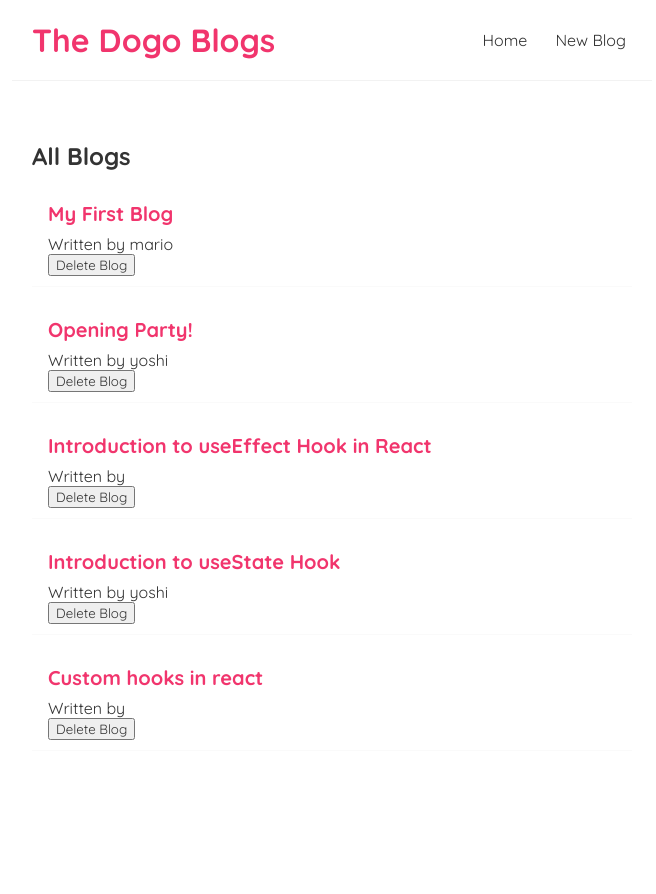
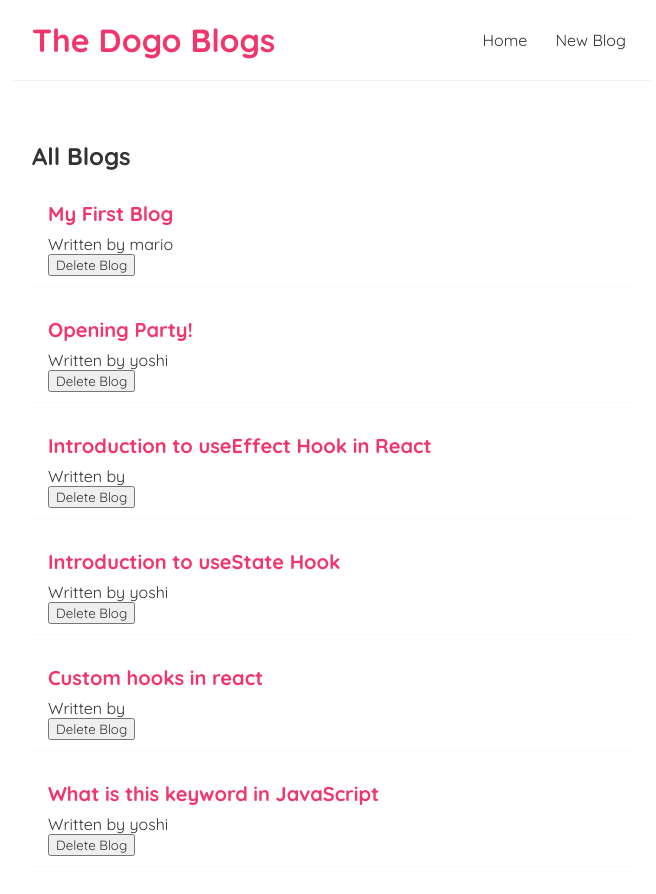
Before and after one commit to Iqbal0786/dogo-blog, a React (Create React App) app: page / in a window 1280 px wide. Shown: the top 894 px of the page, without its empty margins (308-964 px from the left). Before the commit the page ends 831 px from the top, so only its background shows below. Built offline with nearby package versions, Linux system fonts and the light colour scheme; data requests are answered from the project's data file.

Commit message:
added navigate feature

```diff
--- a/Data/db.json
+++ b/Data/db.json
@@ -29,6 +29,12 @@
       "body": "it is a javascript function that is used to share common logic across multiple components",
       "author": "",
       "id": 5
+    },
+    {
+      "title": "What is this keyword in JavaScript",
+      "body": "this keyword in java script refers to an object where the function is a property of it",
+      "author": "yoshi",
+      "id": 6
     }
   ]
 }
--- a/src/components/Create.jsx
+++ b/src/components/Create.jsx
@@ -1,4 +1,5 @@
 import React, { useState } from 'react'
+import { useNavigate } from 'react-router-dom'
 
 export default function Create() {
     const [input,setInput] =useState({
@@ -6,6 +7,7 @@ export default function Create() {
         body:"",
         author:""
     })
+    const navigate=useNavigate()
     const [isPending,setIsPending]=useState(false)
     const inputHandler=(e)=>{
         const {name,value}= e.target
@@ -22,6 +24,7 @@ export default function Create() {
     }).then(() => {
       alert('new blog added');
        setIsPending(false)
+       navigate("/")
     })
   }
   return (
```
